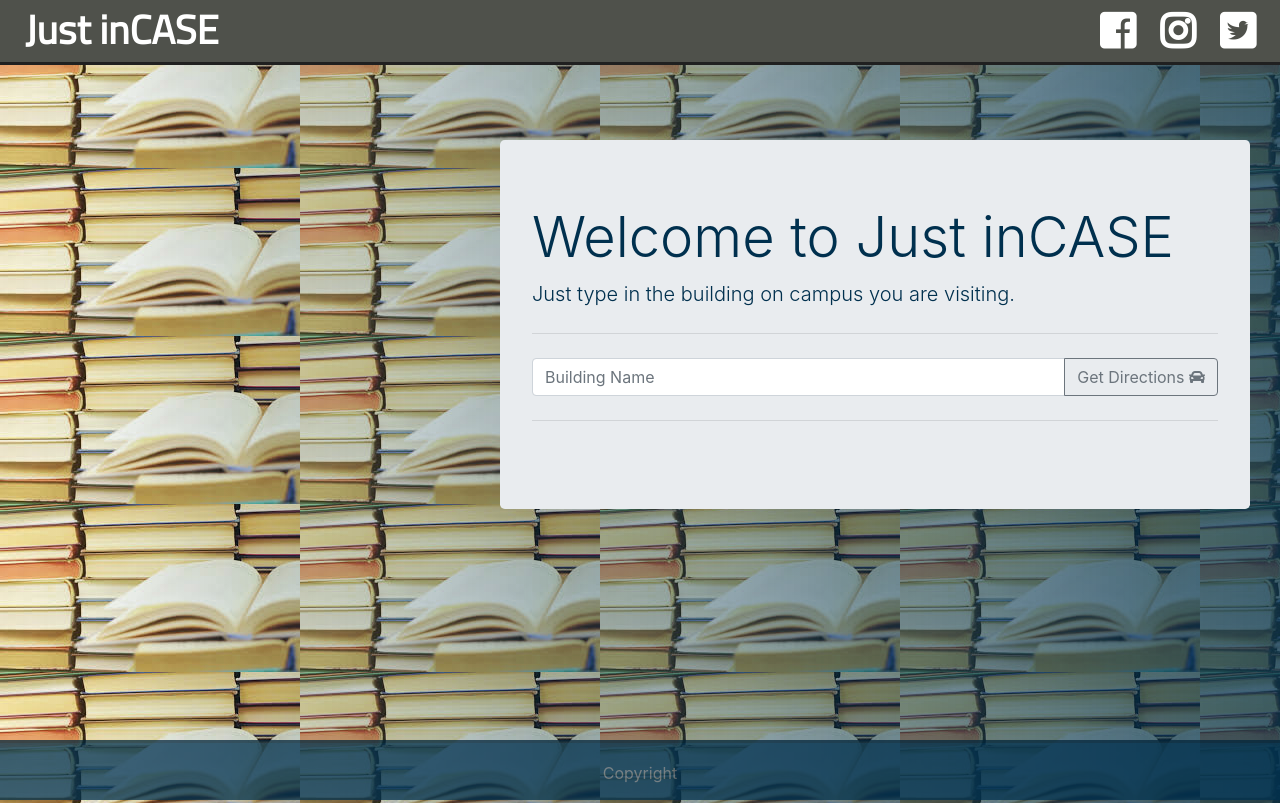
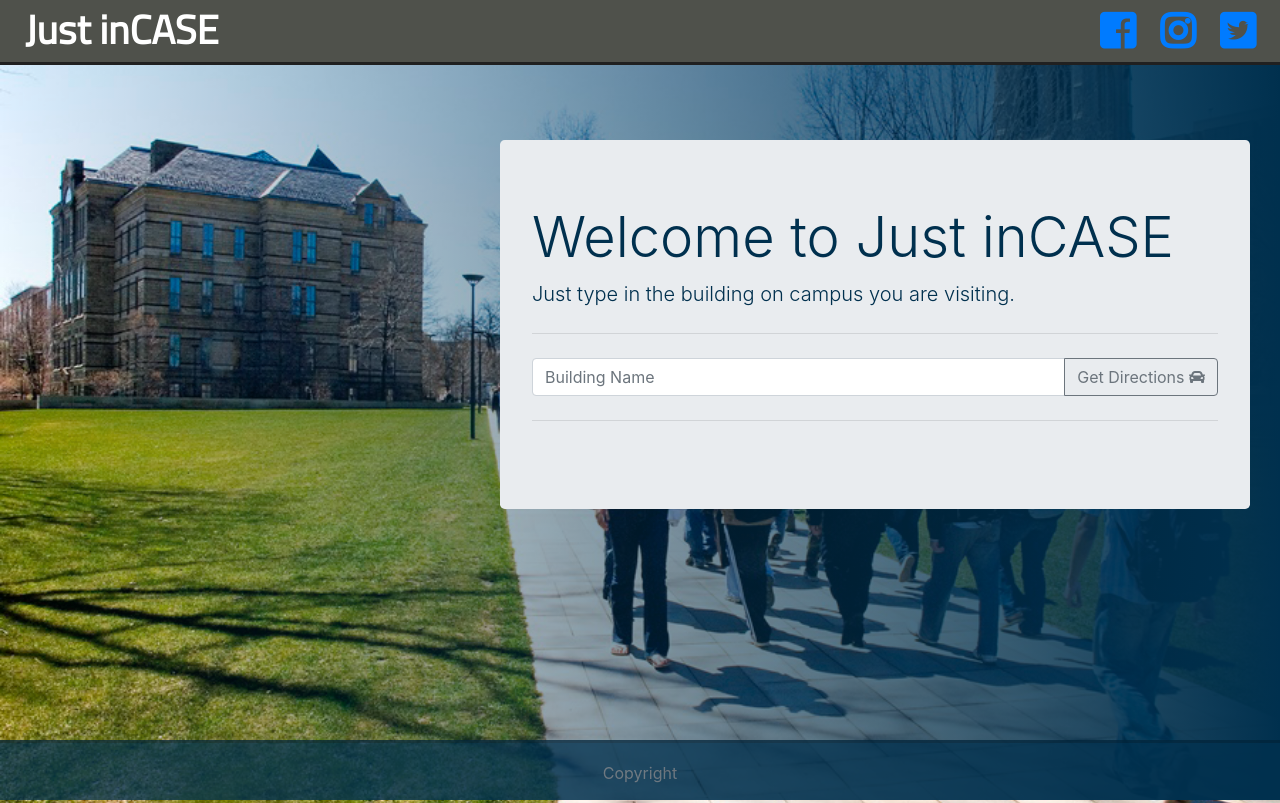
Before and after one commit to LauraShortridge/Group-Project, a PHP site: page / in a window 1280 px wide. Run offline with PHP 8.4, Linux system fonts and the light colour scheme; some libraries are stand-ins or nearby versions.

Commit message:
Gradient 100% of page

```diff
--- a/assets/css/style.css
+++ b/assets/css/style.css
@@ -1,15 +1,19 @@
+html {
+  height: 100%;
+  /* width: 100%; */
+}
+
 body {
-  background-image: url("../../images/books.jpg");
-  background-image: linear-gradient(to right, rgba(0,48,78, 0), rgba(0,48,78, .75)), url("../../images/books.jpg");
-  /* box-shadow: inset 0 0 0 1000px rgb(0, 48, 78);*/
-  /* background-color: rgb(0, 48, 78); */
+  height: 100%;
+  /* width: 100%; */
+  background-image: url("../../images/news_2013_binarywalk_web.png");
+  background-image: linear-gradient(to right, rgba(0, 48, 78, 0), rgba(0, 48, 78, 20)), url("../../images/news_2013_binarywalk_web.png");
+  background-size: cover;
+  /* <------ */
+  background-repeat: no-repeat;
+  background-position: center center;
 
 }
-
-/*#backDiv {
-  background-image: url("C:/new-new/images/books.jpg"),
-  linear-gradient( rgb(0, 48, 78), rgb(2, 64, 102));
-}*/
 
 header {
   background-color: rgb(79, 81, 75);
--- a/index.html
+++ b/index.html
@@ -23,9 +23,11 @@
 
 <body>
     <header>
-        <p>Just inCASE <i class="fab fa-twitter-square" id="stream"></i>
-            <i class="fab fa-instagram" id="stream"></i>
-            <i class="fab fa-facebook-square" id="stream"></i></p>
+        <p>Just inCASE
+            <a href="https://twitter.com/cwru"><i class="fab fa-twitter-square" id="stream"></i></a>
+            <a href="https://www.instagram.com/cwru/"><i class="fab fa-instagram" id="stream"></i></a>
+            <a href="https://www.facebook.com/casewesternreserve/"><i class="fab fa-facebook-square" id="stream"></i></a>
+        </p>
     </header>
 
     <div class="jumbotron" id="mapArea">
@@ -48,6 +50,7 @@
             <span class="text-muted">Copyright</span>
         </div>
     </footer>
+
 </body>
 
 </html>
```
